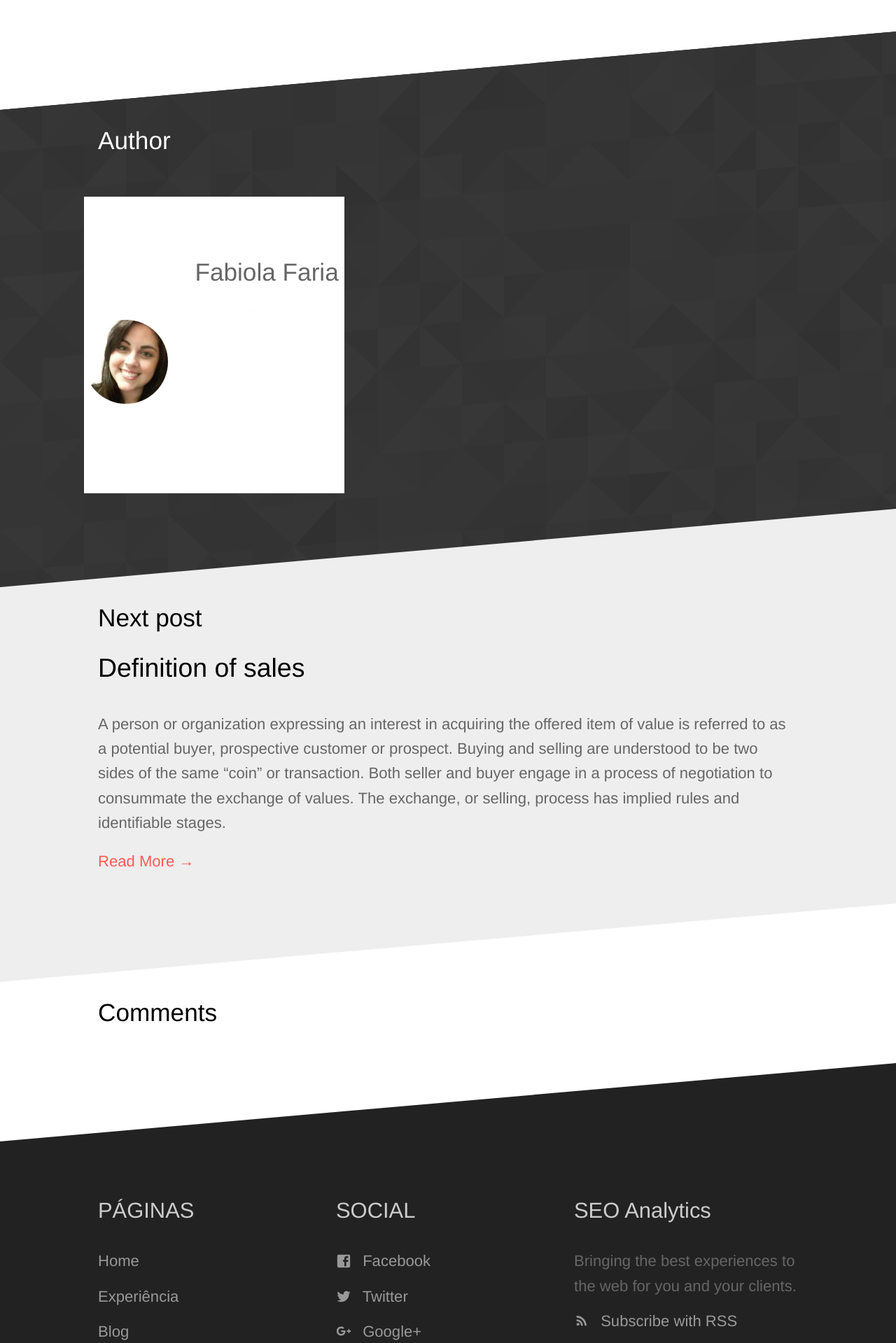
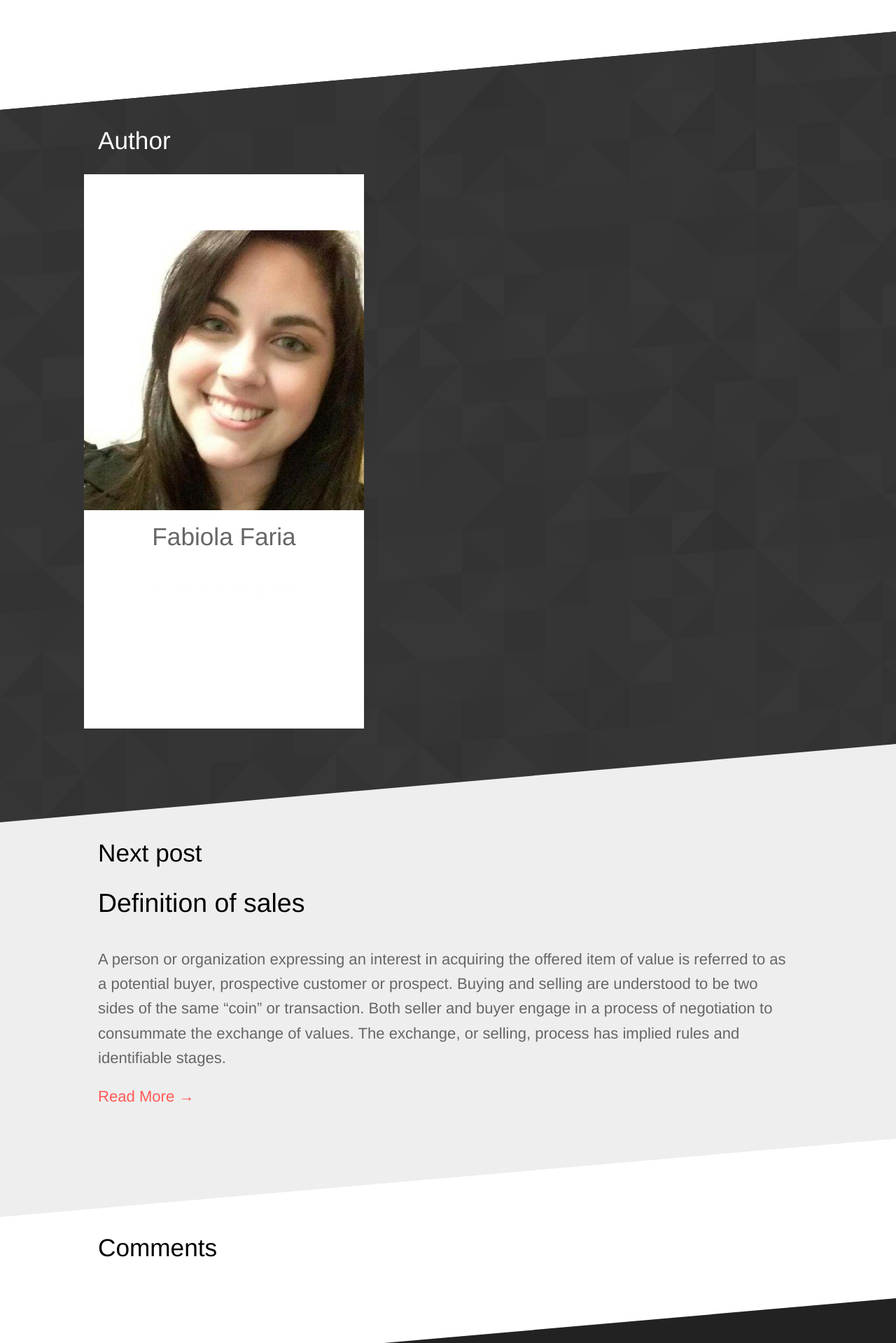
Before and after one commit to seoanalytics/seoanalytics.github.io, a Jekyll site: the page built from _posts/2016-08-12-the-history-of-marketing.md, in a window 1280 px wide. Shown: the part 3654-5573 px from the top of the page at 70% size. Built offline with Jekyll 4.4.1, drawn with Linux system fonts in a browser that asks for light colours; comment, search, counter and statistics services are not loaded.

Commit message:
Updated '_sass/blog.scss' via CloudCannon

```diff
--- a/_sass/blog.scss
+++ b/_sass/blog.scss
@@ -5,65 +5,6 @@
 	li {
 		margin: 100px 0;
 	}
-}
-
-/* = = = = = = = = = = Author Box Styles = = = = = = = = = = */
-.author-box {
-  display: -webkit-box;
-  display: -webkit-flex;
-  display: -ms-flexbox;
-  display: flex;
-  -webkit-box-pack: center;
-  -webkit-justify-content: center;
-      -ms-flex-pack: center;
-          justify-content: center;
-  -webkit-box-align: center;
-  -webkit-align-items: center;
-      -ms-flex-align: center;
-          align-items: center;
-  margin-top: 30px;
-  padding-bottom: 30px;
-  border-bottom: 1px solid #d9d9d9;
-}
-
-.author-box .author-img {
-  width: 120px;
-  height: 120px;
-  margin-right: 30px;
-  -webkit-border-radius: 100%;
-          border-radius: 100%;
-}
-
-.author-box .author-desc h2 {
-  margin: 0 0 10px;
-}
-
-.author-box .author-desc p {
-  margin: 0 0 10px;
-}
-
-.author-box .author-desc ul {
-  list-style: none;
-  margin: 0;
-  padding: 0;
-}
-
-.author-box .author-desc li {
-  display: inline-block;
-  margin-left: 10px;
-}
-
-.author-box .author-desc li:first-child {
-  margin-left: 0;
-}
-
-.author-box .author-desc li a {
-  font-size: 18px;
-  color: #3e3e40;
-}
-
-.author-box .author-desc li a:hover {
-  opacity: .8;
 }
 
 .blog-post {
```
